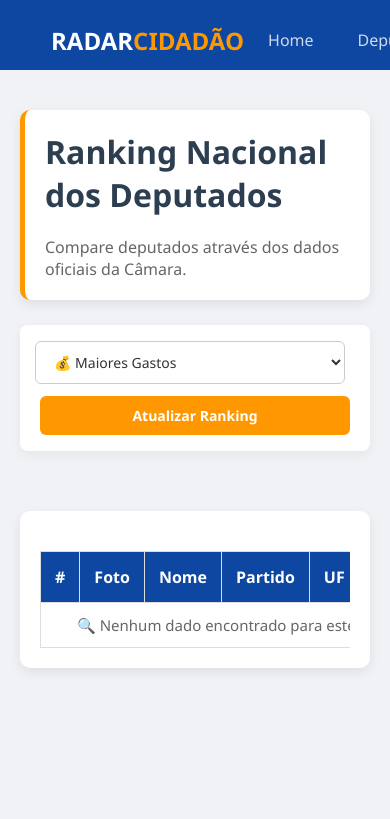
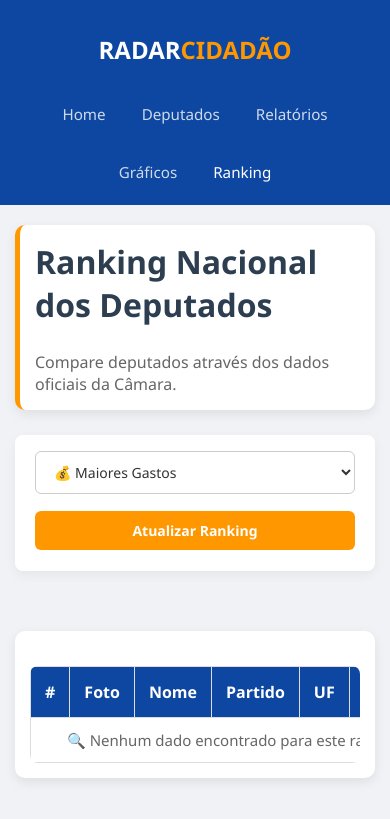
Before and after one commit to eugeniojonatas/Radar-Cidadao-Froggrammers, a Flask app: page /ranking.html in a window 390 px wide; the page is wider, and only the part inside the window is pictured. Shown: the top 819 px of that part. Run offline with Flask 3, Linux system fonts and the light colour scheme; data that the repository does not hold is empty.

Commit message:
Add responsive styles for mobile layout

```diff
--- a/src/frontend/static/style.css
+++ b/src/frontend/static/style.css
@@ -482,3 +482,129 @@ th {
         white-space: nowrap;
     }
 }
+/* =====================================================
+   RESPONSIVO (ALTERAÇÕES PERFEITAS PARA O MÓVEL)
+===================================================== */
+
+@media (max-width: 768px) {
+    /* Ajustes Gerais de Container */
+    .container {
+        margin: 20px auto;
+        padding: 0 15px;
+    }
+
+    /* Sobrescreve estilos inline de padding rígido em deputados.html */
+    main.container[style*="padding: 20px 5%"] {
+        padding: 15px !important;
+    }
+
+    /* Navbar Flexível e Empilhada */
+    .navbar {
+        flex-direction: column;
+        height: auto;
+        padding: 15px;
+        gap: 12px;
+    }
+
+    .nav-links {
+        flex-wrap: wrap;
+        justify-content: center;
+        gap: 12px;
+        font-size: 0.95rem;
+        padding: 0;
+    }
+
+    /* Hero section da Home e espaçamentos */
+    section[style*="padding: 0 10%"] {
+        padding: 0 20px !important;
+        text-align: center;
+        justify-content: center;
+    }
+
+    .grid[style*="margin-top: -60px"] {
+        margin-top: -30px !important;
+    }
+
+    /* Cards e Elementos de Formulário (Filtros Full Width) */
+    .card {
+        display: flex;
+        flex-direction: column;
+        gap: 15px;
+        padding: 15px;
+    }
+
+    .card input,
+    .card select,
+    .card button {
+        width: 100%;
+        margin-right: 0;
+        margin-bottom: 5px;
+    }
+
+    /* Tabelas responsivas (com scroll horizontal sem quebrar o ecrã) */
+    table, .ranking-table {
+        display: block !important;
+        overflow-x: auto !important;
+        white-space: nowrap !important;
+        width: 100% !important;
+        border-radius: 8px;
+    }
+
+    /* Toast (notificações) centralizado no ecrã do telemóvel */
+    .toast {
+        right: 50% !important;
+        transform: translateX(50%) !important;
+        width: 90% !important;
+        text-align: center;
+    }
+
+    /* Ranking */
+    .ranking-item {
+        flex-direction: column;
+        align-items: flex-start;
+        gap: 10px;
+    }
+
+    .ranking-info {
+        margin-left: 0;
+    }
+
+    .ranking-nota {
+        text-align: left;
+    }
+
+    .ranking-filtros {
+        flex-direction: column;
+        align-items: stretch;
+    }
+
+    .ranking-filtros select,
+    .ranking-filtros button {
+        width: 100%;
+    }
+
+    /* ==========================================
+       CORREÇÕES INTELIGENTES PARA ESTILOS INLINE
+    ========================================== */
+
+    /* Força Grids estruturados diretamente no HTML para ficarem em 1 coluna (Perfil e Relatórios) */
+    div[style*="grid-template-columns"] {
+        grid-template-columns: 1fr !important;
+        gap: 15px !important;
+    }
+
+    /* Barras de Filtro que utilizam flexbox em linha */
+    .filter-bar,
+    div[style*="display: flex; gap: 10px; align-items: center"] {
+        flex-direction: column !important;
+        align-items: stretch !important;
+        gap: 10px !important;
+    }
+
+    /* Textos divididos na horizontal (ex: Total de gastos no Perfil) */
+    div[style*="justify-content:space-between"] {
+        flex-direction: column !important;
+        align-items: flex-start !important;
+        gap: 12px !important;
+    }
+}
```
